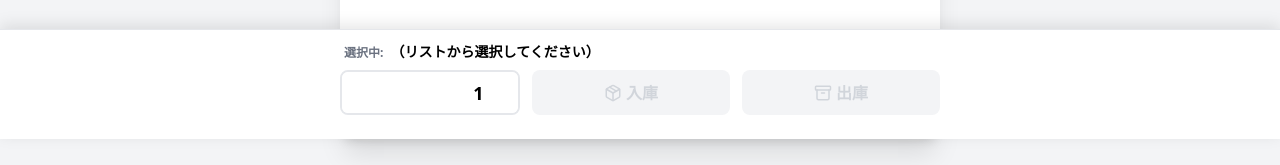
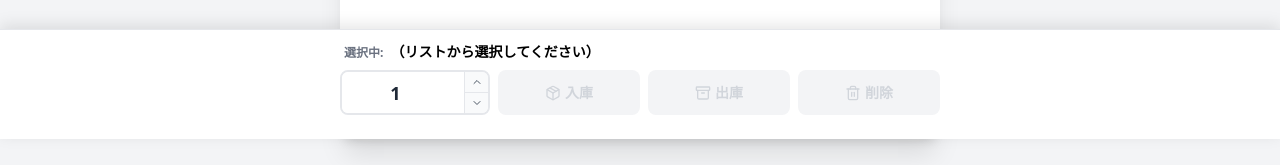
Before and after one commit to miya0202002-alt/inventory-app, a React (Vite) app in the folder my-app/: page / in a window 1280 px wide. Shown: the part 661-826 px from the top of the page. Built offline with nearby package versions, Linux system fonts and the light colour scheme; no server answers.

Commit message:
削除機能の追加とUI修正

```diff
--- a/my-app/src/App.tsx
+++ b/my-app/src/App.tsx
@@ -1,5 +1,5 @@
 import React, { useState, useEffect } from 'react';
-import { Search, RotateCcw, Plus, Package, Archive, ChevronUp, ChevronDown } from 'lucide-react';
+import { Search, RotateCcw, Plus, Package, Archive, ChevronUp, ChevronDown, Trash2 } from 'lucide-react';
 
 // ▼▼▼ ここにGASのウェブアプリURLを貼り付けてください ▼▼▼
 const GAS_API_URL = "https://script.google.com/macros/s/AKfycbygo7SoLmr_0cEZ55giqRE3Y3l4t3o6-oD6u6-xoPKI12zpf3quHfIXk5_rL8oPiEfiEg/exec";
@@ -17,20 +17,31 @@ interface Item {
   在庫金額: number;
 }
 
+// 入力用ステートの型（空文字を許容するため string | number）
+interface NewItemState {
+  name: string;
+  subject: string;
+  subjectManual: string;
+  grade: string;
+  stock: number | '';
+  alert: number | '';
+  cost: number | '';
+}
+
 export default function App() {
   const [items, setItems] = useState<Item[]>([]);
   const [view, setView] = useState<'list' | 'add'>('list');
   const [searchQuery, setSearchQuery] = useState('');
   const [loading, setLoading] = useState(false);
 
-  // 並べ替えモード
   const [sortMode, setSortMode] = useState<'id' | 'stock' | 'name' | 'subject' | 'grade'>('id');
 
   const [selectedItem, setSelectedItem] = useState<Item | null>(null);
-  const [qty, setQty] = useState(1);
 
-  // 新規登録用ステート
-  const [newItem, setNewItem] = useState({
+  // 数量入力を空文字許容にする
+  const [qty, setQty] = useState<number | ''>(1);
+
+  const [newItem, setNewItem] = useState<NewItemState>({
     name: '',
     subject: '数学',
     subjectManual: '',
@@ -40,7 +51,6 @@ export default function App() {
     cost: 0
   });
 
-  // --- データ取得 ---
   const fetchItems = async () => {
     setLoading(true);
     try {
@@ -79,6 +89,10 @@ export default function App() {
   // --- 在庫更新 ---
   const handleStockUpdate = async (type: '入庫' | '出庫') => {
     if (!selectedItem) return;
+    if (qty === '' || qty <= 0) {
+        alert("有効な数量を入力してください");
+        return;
+    }
 
     setLoading(true);
     try {
@@ -89,7 +103,7 @@ export default function App() {
           action: 'update',
           id: selectedItem.商品ID,
           type: type,
-          qty: qty
+          qty: Number(qty)
         })
       });
 
@@ -109,9 +123,47 @@ export default function App() {
     }
   };
 
+  // --- 削除機能 ---
+  const handleDelete = async () => {
+    if (!selectedItem) return;
+    if (!window.confirm(`本当に「${selectedItem.教材名}」を削除しますか？\nこの操作は取り消せません。`)) return;
+
+    setLoading(true);
+    try {
+      const response = await fetch(GAS_API_URL, {
+        method: 'POST',
+        headers: { 'Content-Type': 'text/plain' },
+        body: JSON.stringify({
+          action: 'delete',
+          id: selectedItem.商品ID
+        })
+      });
+
+      const result = await response.json();
+
+      if (result.status === 'success') {
+        setSelectedItem(null);
+        fetchItems();
+      } else {
+        alert(`エラー: ${result.message}`);
+      }
+    } catch (error) {
+      alert("通信エラー");
+    } finally {
+      setLoading(false);
+    }
+  };
+
   // --- 新規登録 ---
   const handleAddItem = async (e: React.FormEvent) => {
     e.preventDefault();
+
+    // バリデーション
+    if (newItem.cost === '') {
+        alert("教材原価を入力してください");
+        return;
+    }
+
     setLoading(true);
 
     const finalSubject = newItem.subject === 'その他' ? newItem.subjectManual : newItem.subject;
@@ -125,8 +177,8 @@ export default function App() {
           name: newItem.name,
           subject: finalSubject,
           grade: newItem.grade,
-          stock: newItem.stock,
-          alert: newItem.alert,
+          stock: newItem.stock === '' ? 0 : newItem.stock,
+          alert: newItem.alert === '' ? 0 : newItem.alert,
           cost: newItem.cost
         })
       });
@@ -147,7 +199,6 @@ export default function App() {
     }
   };
 
-  // --- フィルタリング・ソート ---
   const filteredItems = items
     .filter(item =>
       searchQuery === '' ||
@@ -163,8 +214,7 @@ export default function App() {
     });
 
   return (
-    // ★ここに font-bold を追加しました！
-    <div className="min-h-screen pb-32 font-bold">
+    <div className="min-h-screen pb-40 font-bold text-gray-800">
       <div className="max-w-[600px] mx-auto bg-white min-h-screen shadow-xl relative">
 
         {/* ヘッダー */}
@@ -315,12 +365,41 @@ export default function App() {
                 />
 
                 <div className="flex gap-3">
-                  <InputGroup label="教材原価" type="number" value={newItem.cost} onChange={(e: any) => setNewItem({...newItem, cost: Number(e.target.value)})} required showAsterisk />
+                  <InputGroup
+                    label="教材原価"
+                    type="number"
+                    value={newItem.cost}
+                    onChange={(e: any) => {
+                        const val = e.target.value;
+                        setNewItem({...newItem, cost: val === '' ? '' : Number(val)});
+                    }}
+                    required
+                    showAsterisk
+                    isError={newItem.cost === ''}
+                  />
                 </div>
 
                 <div className="flex gap-3">
-                  <InputGroup label="初期在庫" type="number" value={newItem.stock} onChange={(e: any) => setNewItem({...newItem, stock: Number(e.target.value)})} />
-                  <InputGroup label="発注点" type="number" value={newItem.alert} onChange={(e: any) => setNewItem({...newItem, alert: Number(e.target.value)})} />
+                  <InputGroup
+                    label="初期在庫"
+                    type="number"
+                    value={newItem.stock}
+                    onChange={(e: any) => {
+                        const val = e.target.value;
+                        setNewItem({...newItem, stock: val === '' ? '' : Number(val)});
+                    }}
+                    isError={newItem.stock === ''}
+                  />
+                  <InputGroup
+                    label="発注点"
+                    type="number"
+                    value={newItem.alert}
+                    onChange={(e: any) => {
+                        const val = e.target.value;
+                        setNewItem({...newItem, alert: val === '' ? '' : Number(val)});
+                    }}
+                    isError={newItem.alert === ''}
+                  />
                 </div>
 
                 <button type="submit" className="w-full bg-blue-600 text-white font-bold py-3 rounded-lg mt-6 shadow-lg active:scale-95 transition-transform">
@@ -339,46 +418,66 @@ export default function App() {
                 選択中: <b className="text-black text-sm ml-1">{selectedItem ? selectedItem.教材名 : "（リストから選択してください）"}</b>
               </div>
 
-              <div className="flex gap-3 h-[45px]">
-                <div className="w-[30%] flex border-2 border-gray-200 rounded-lg overflow-hidden h-full bg-white">
+              <div className="flex gap-2 h-[45px]">
+                {/* 数量入力 */}
+                <div className={`w-[25%] flex border-2 rounded-lg overflow-hidden h-full bg-white relative ${qty === '' ? 'border-red-500' : 'border-gray-200'}`}>
                   <input
                     type="number"
                     min="1"
                     value={qty}
-                    onChange={e => setQty(Math.max(1, Number(e.target.value)))}
-                    className="flex-1 h-full text-center font-bold text-lg outline-none px-2"
+                    onChange={e => {
+                        const val = e.target.value;
+                        setQty(val === '' ? '' : Math.max(1, Number(val)));
+                    }}
+                    className="flex-1 h-full text-center font-bold text-lg outline-none px-1 w-full"
                     style={{ appearance: 'none', MozAppearance: 'textfield' }}
                   />
-                  <div className="flex flex-col w-8 border-l border-gray-200">
+                   {/* 空欄時の警告 */}
+                   {qty === '' && (
+                      <div className="absolute top-0 left-0 right-0 bottom-0 pointer-events-none flex items-center justify-center">
+                          <span className="text-[8px] text-red-500 font-bold bg-white/90 px-1">※数を入力</span>
+                      </div>
+                  )}
+
+                  <div className="flex flex-col w-6 border-l border-gray-200">
                     <button
-                      onClick={() => setQty(qty + 1)}
-                      className="flex-1 flex items-center justify-center bg-gray-50 hover:bg-gray-100 active:bg-gray-200 border-b border-gray-200 transition-colors"
+                      onClick={() => setQty(typeof qty === 'number' ? qty + 1 : 1)}
+                      className="flex-1 flex items-center justify-center bg-gray-50 hover:bg-gray-100 active:bg-gray-200 border-b border-gray-200"
                     >
-                      <ChevronUp size={14} className="text-gray-600" />
+                      <ChevronUp size={12} className="text-gray-600" />
                     </button>
                     <button
-                      onClick={() => setQty(Math.max(1, qty - 1))}
-                      className="flex-1 flex items-center justify-center bg-gray-50 hover:bg-gray-100 active:bg-gray-200 transition-colors"
+                      onClick={() => setQty(typeof qty === 'number' ? Math.max(1, qty - 1) : 1)}
+                      className="flex-1 flex items-center justify-center bg-gray-50 hover:bg-gray-100 active:bg-gray-200"
                     >
-                      <ChevronDown size={14} className="text-gray-600" />
+                      <ChevronDown size={12} className="text-gray-600" />
                     </button>
                   </div>
                 </div>
 
+                {/* ボタン群 */}
                 <ActionButton
                   label="入庫"
-                  icon={<Package size={18} />}
+                  icon={<Package size={16} />}
                   colorClass="text-green-600 border-green-600 hover:bg-green-50"
-                  disabled={!selectedItem}
+                  disabled={!selectedItem || qty === ''}
                   onClick={() => handleStockUpdate('入庫')}
                 />
 
                 <ActionButton
                   label="出庫"
-                  icon={<Archive size={18} />}
-                  colorClass="text-red-500 border-red-500 hover:bg-red-50"
+                  icon={<Archive size={16} />}
+                  colorClass="text-blue-600 border-blue-600 hover:bg-blue-50"
+                  disabled={!selectedItem || qty === ''}
+                  onClick={() => handleStockUpdate('出庫')}
+                />
+
+                <ActionButton
+                  label="削除"
+                  icon={<Trash2 size={16} />}
+                  colorClass="text-gray-500 border-gray-400 hover:bg-gray-100 bg-gray-50"
                   disabled={!selectedItem}
-                  onClick={() => handleStockUpdate('出庫')}
+                  onClick={handleDelete}
                 />
               </div>
             </div>
@@ -399,20 +498,29 @@ const SortButton = ({ label, active, onClick }: any) => (
   </button>
 );
 
-const InputGroup = ({ label, value, onChange, type = "text", placeholder, required, showAsterisk }: any) => (
-  <div className="flex-1">
+const InputGroup = ({ label, value, onChange, type = "text", placeholder, required, showAsterisk, isError }: any) => (
+  <div className="flex-1 relative">
     <label className="text-xs font-bold text-gray-500 ml-1">
       {label}
       {showAsterisk && <span className="text-red-500 ml-1">*</span>}
     </label>
+    <div className="relative">
         <input
         type={type}
         required={required}
-      className="w-full border p-3 rounded-lg mt-1 bg-gray-50 focus:bg-white focus:ring-2 focus:ring-blue-500 outline-none transition-all"
+        className={`w-full border p-3 rounded-lg mt-1 bg-gray-50 focus:bg-white focus:ring-2 outline-none transition-all
+            ${isError ? 'border-red-500 ring-1 ring-red-500 focus:ring-red-500' : 'border-gray-200 focus:ring-blue-500'}
+        `}
         value={value}
         onChange={onChange}
         placeholder={placeholder}
         />
+        {isError && (
+            <div className="absolute right-2 top-1/2 -translate-y-1/2 text-[10px] text-red-500 font-bold bg-white px-1 pointer-events-none">
+                ※数を入力してください
+            </div>
+        )}
+    </div>
   </div>
 );
 
@@ -420,12 +528,12 @@ const ActionButton = ({ label, icon, colorClass, disabled, onClick }: any) => (
   <button
     onClick={onClick}
     disabled={disabled}
-    className={`flex-1 font-bold rounded-lg transition-all active:scale-95 flex items-center justify-center gap-1 border-2
+    className={`flex-1 font-bold rounded-lg transition-all active:scale-95 flex items-center justify-center gap-1 border-2 min-w-0 px-1
       ${disabled
         ? 'bg-gray-100 text-gray-300 border-transparent cursor-not-allowed'
         : `bg-white ${colorClass}`}
     `}
   >
-    {icon} {label}
+    {icon} <span className="text-xs sm:text-sm">{label}</span>
   </button>
 );
```
Lines whose indentation alone changed are shown as unchanged.
